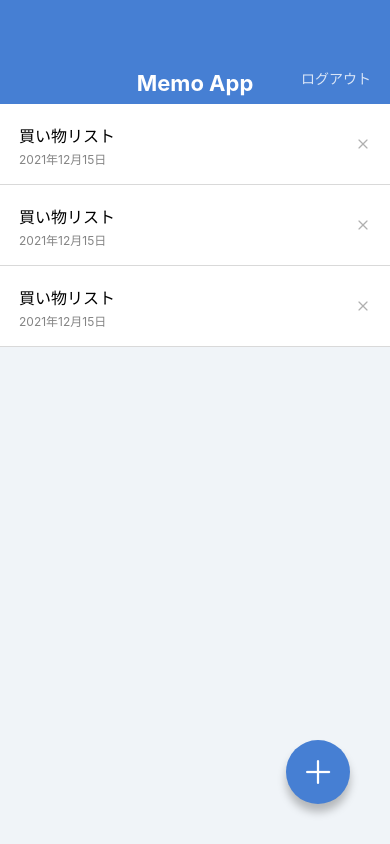
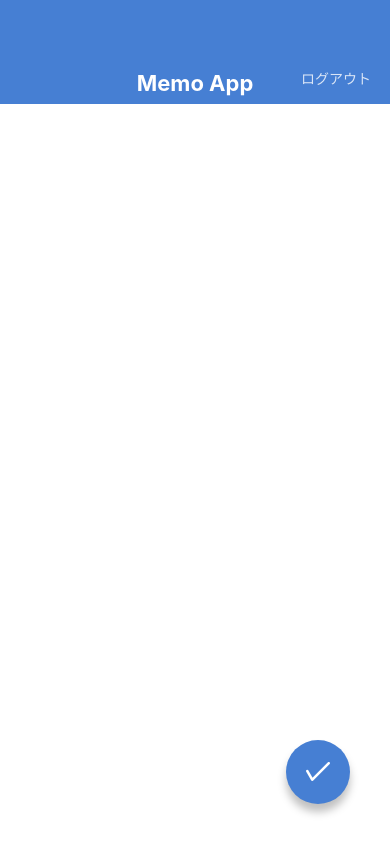
Before and after one commit to kangaroo-lab/memoapp, a React Native app: screen / in a window 390 px wide. Built offline with nearby package versions, Linux system fonts and the light colour scheme.

Commit message:
Add Memo Create&Edit Screens

```diff
--- a/App.jsx
+++ b/App.jsx
@@ -3,9 +3,13 @@
 
 import MemoListScreen from './src/screens/MemoListScreen';
 import MemoDetailScreen from './src/screens/MemoDetailScreen';
+import MemoEditScreen from './src/screens/MemoEditScreen'
+import MemoCreateScreen from './src/screens/MemoCreateScreen'
+
+
 
 export default function App() {
   return (
-    <MemoListScreen/>
+    <MemoCreateScreen/>
   );
 }
--- /dev/null
+++ b/src/screens/MemoCreateScreen.jsx
@@ -0,0 +1,34 @@
+import React from 'react';
+import { View, Text, StyleSheet,KeyboardAvoidingView, TextInput } from 'react-native';
+
+import AppBar from '../components/AppBar';
+import CircleButton from '../components/CircleButton';
+
+export default function MemoCreateScreen(){
+    return(
+        <KeyboardAvoidingView style={styles.container} behavior='height'>
+            <AppBar/>
+            <View style={styles.inputContainer}>
+                <TextInput value="" multiline style={styles.input}/>
+            </View>
+            <CircleButton name='check'/>
+        </KeyboardAvoidingView>
+    );
+}
+
+const styles = StyleSheet.create({
+    container: {
+        flex: 1,
+    },
+    inputContainer: {
+        paddingHorizontal: 27,
+        paddingVertical: 37,
+        flex:1,
+    },
+    input: {
+        flex: 1,
+        textAlignVertical: 'top',
+        fontSize: 16,
+        lineHeight: 24,
+    }
+});
--- /dev/null
+++ b/src/screens/MemoEditScreen.jsx
@@ -0,0 +1,34 @@
+import React from 'react';
+import { View, Text, StyleSheet,KeyboardAvoidingView, TextInput } from 'react-native';
+
+import AppBar from '../components/AppBar';
+import CircleButton from '../components/CircleButton';
+
+export default function MemoEditScreen(){
+    return(
+        <KeyboardAvoidingView style={styles.container} behavior='height'>
+            <AppBar/>
+            <View style={styles.inputContainer}>
+                <TextInput value="買い物リスト" multiline style={styles.input}/>
+            </View>
+            <CircleButton name='check'/>
+        </KeyboardAvoidingView>
+    );
+}
+
+const styles = StyleSheet.create({
+    container: {
+        flex: 1,
+    },
+    inputContainer: {
+        paddingHorizontal: 27,
+        paddingVertical: 37,
+        flex:1,
+    },
+    input: {
+        flex: 1,
+        textAlignVertical: 'top',
+        fontSize: 16,
+        lineHeight: 24,
+    }
+});
```
